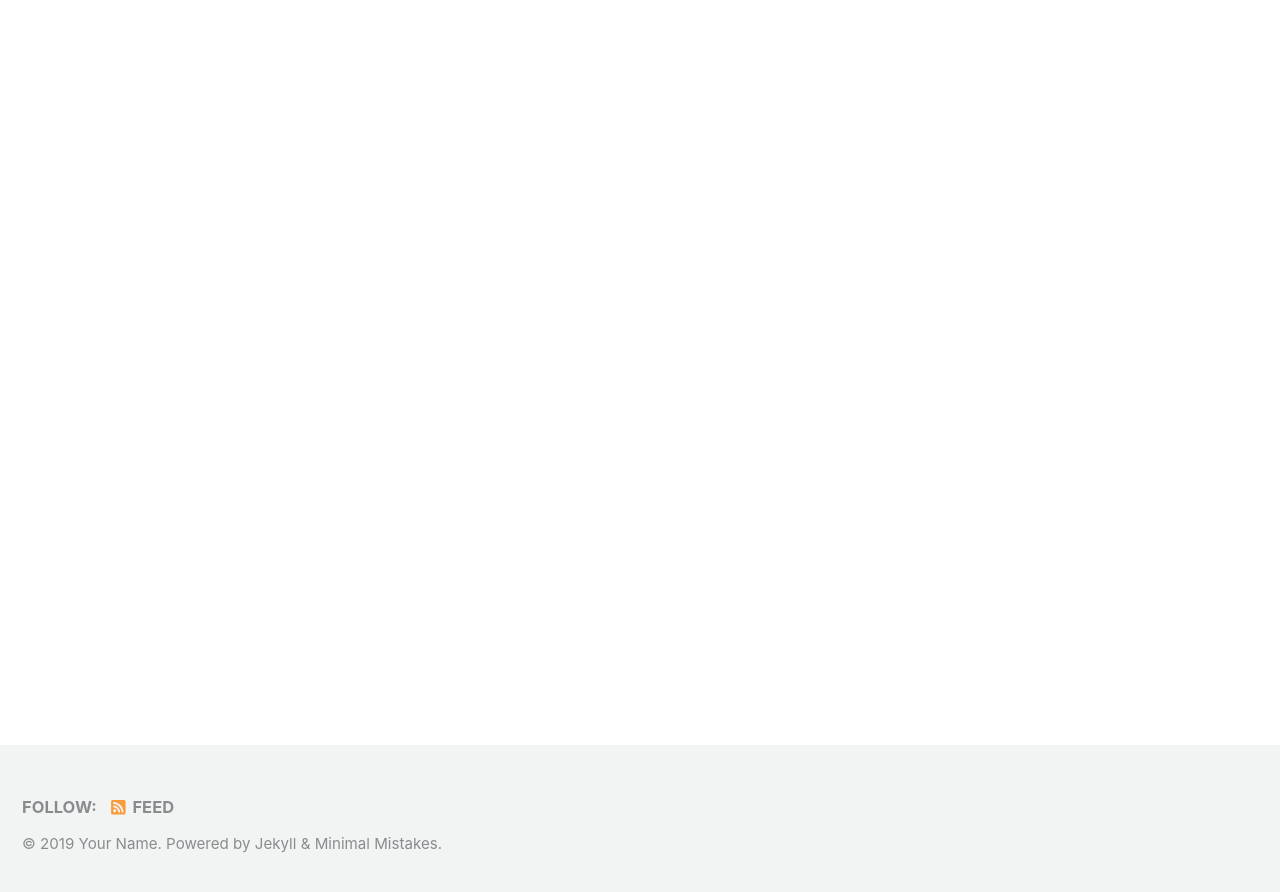
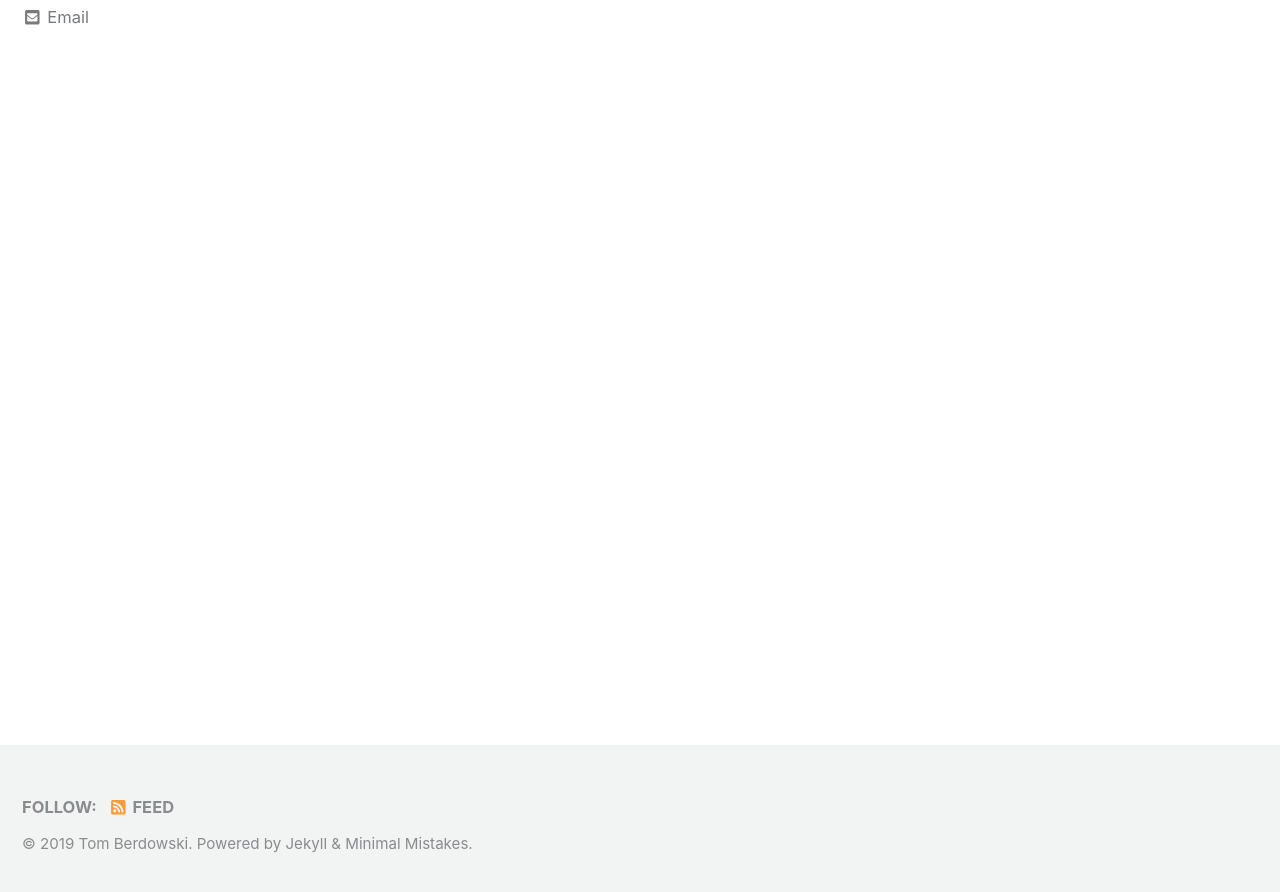
Before and after one commit to tomberdowski/tomberdowski.github.io, a Jekyll site: the page built from index.html, in a window 1280 px wide and 900 px high, scrolled down 222 px. Shown: the top 892 px of the window. Built offline with Jekyll 4.4.1, drawn with Linux system fonts in a browser that asks for light colours; cached includes are drawn as plain includes; nearby versions of some CDN libraries; the list of posts is cut into pages by our own code; some of the changed text lies outside the part shown.

Commit message:
Update _config.yml

```diff
--- a/_config.yml
+++ b/_config.yml
@@ -16,10 +16,10 @@ minimal_mistakes_skin    : "default" # "air", "aqua", "contrast", "dark", "dirt"
 
 # Site Settings
 locale                   : "en-US"
-title                    : "Site Title"
+title                    : "Tom Berdowski"
 title_separator          : "-"
-name                     : "Your Name"
-description              : "An amazing website."
+name                     : "Tom Berdowski"
+description              : "..."
 url                      : # the base hostname & protocol for your site e.g. "https://mmistakes.github.io"
 baseurl                  : # the subpath of your site, e.g. "/blog"
 repository               : # GitHub username/repo-name e.g. "mmistakes/minimal-mistakes"
@@ -106,15 +106,15 @@ analytics:
 
 # Site Author
 author:
-  name             : "Your Name"
+  name             : "Tom Berdowski"
   avatar           : # path of avatar image, e.g. "/assets/images/bio-photo.jpg"
-  bio              : "I am an amazing person."
+  bio              : "?"
   location         : "Rotterdam"
   email            :
   links:
     - label: "Email"
       icon: "fas fa-fw fa-envelope-square"
-      # url: mailto:your.name@email.com
+      url: mailto:tom.j.b at pm.me
     - label: "Website"
       icon: "fas fa-fw fa-link"
       # url: "https://your-website.com"
```
